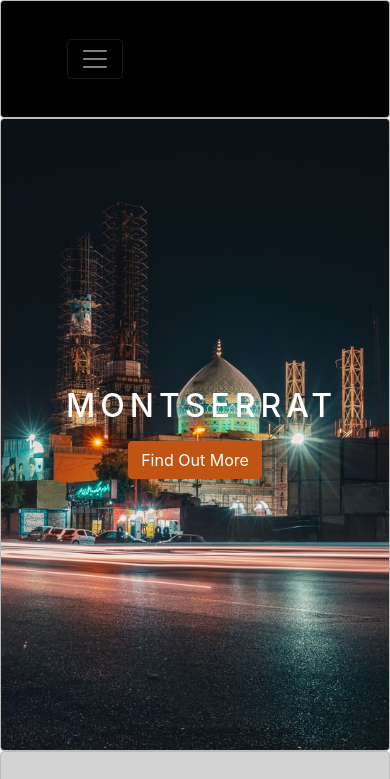
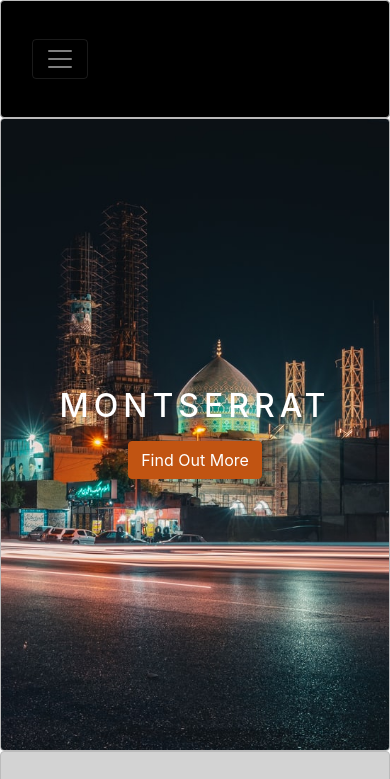
Before and after one commit to adamrichardturner/montserrat, a plain HTML site: page index.html in a window 390 px wide. Shown: the top 779 px of the page. Drawn offline with nearby package versions, Linux system fonts and the light colour scheme.

Commit message:
modify responsiveness

```diff
--- a/style.css
+++ b/style.css
@@ -120,4 +120,8 @@ img:hover {
   }
 }
 
-@media only screen and (max-width: 585px) {}
+@media only screen and (max-width: 585px) {
+  .zone {
+    padding: 30px 15px;
+  }
+}
```
Also changed, not shown: 1 other file.
